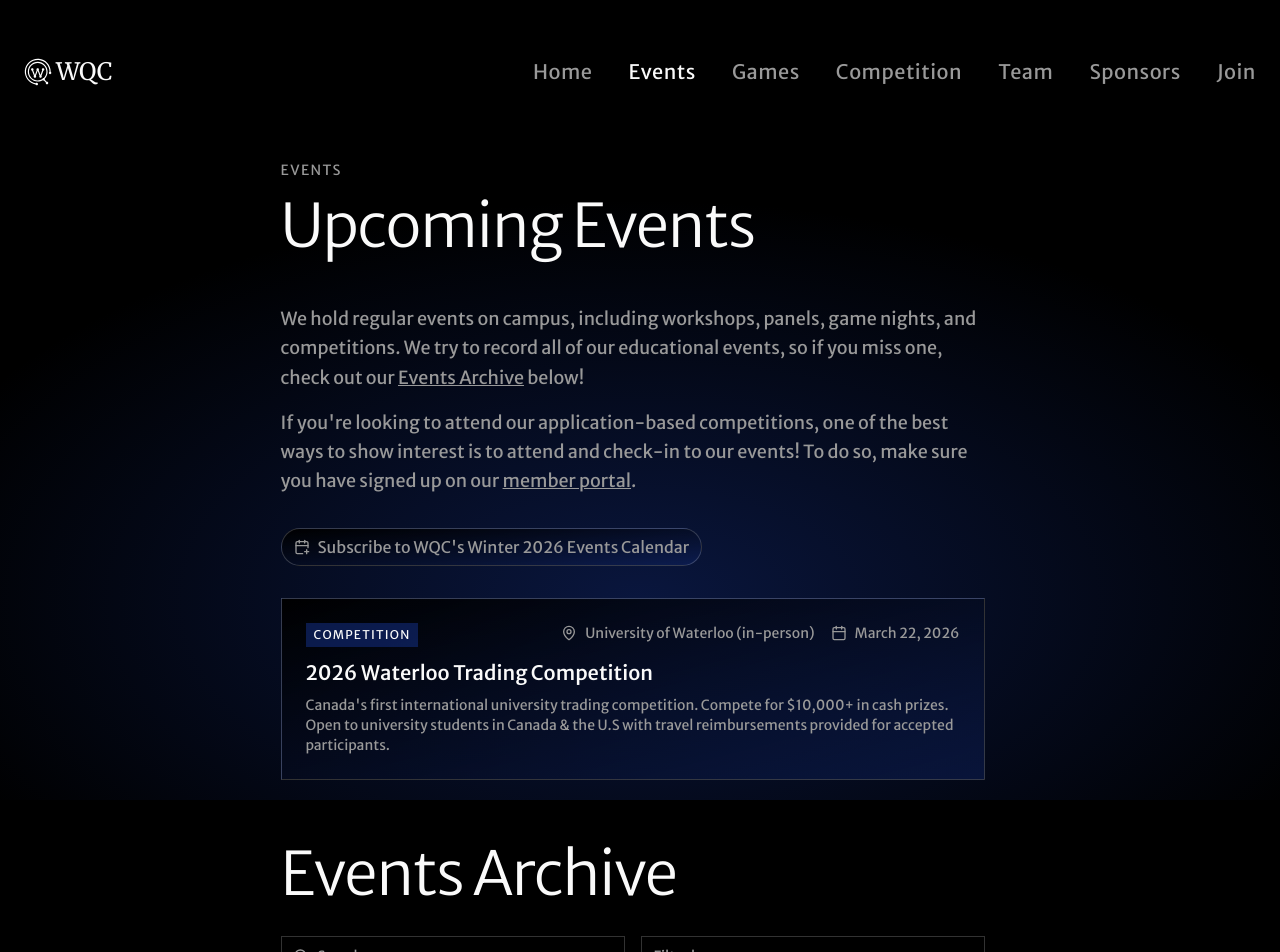
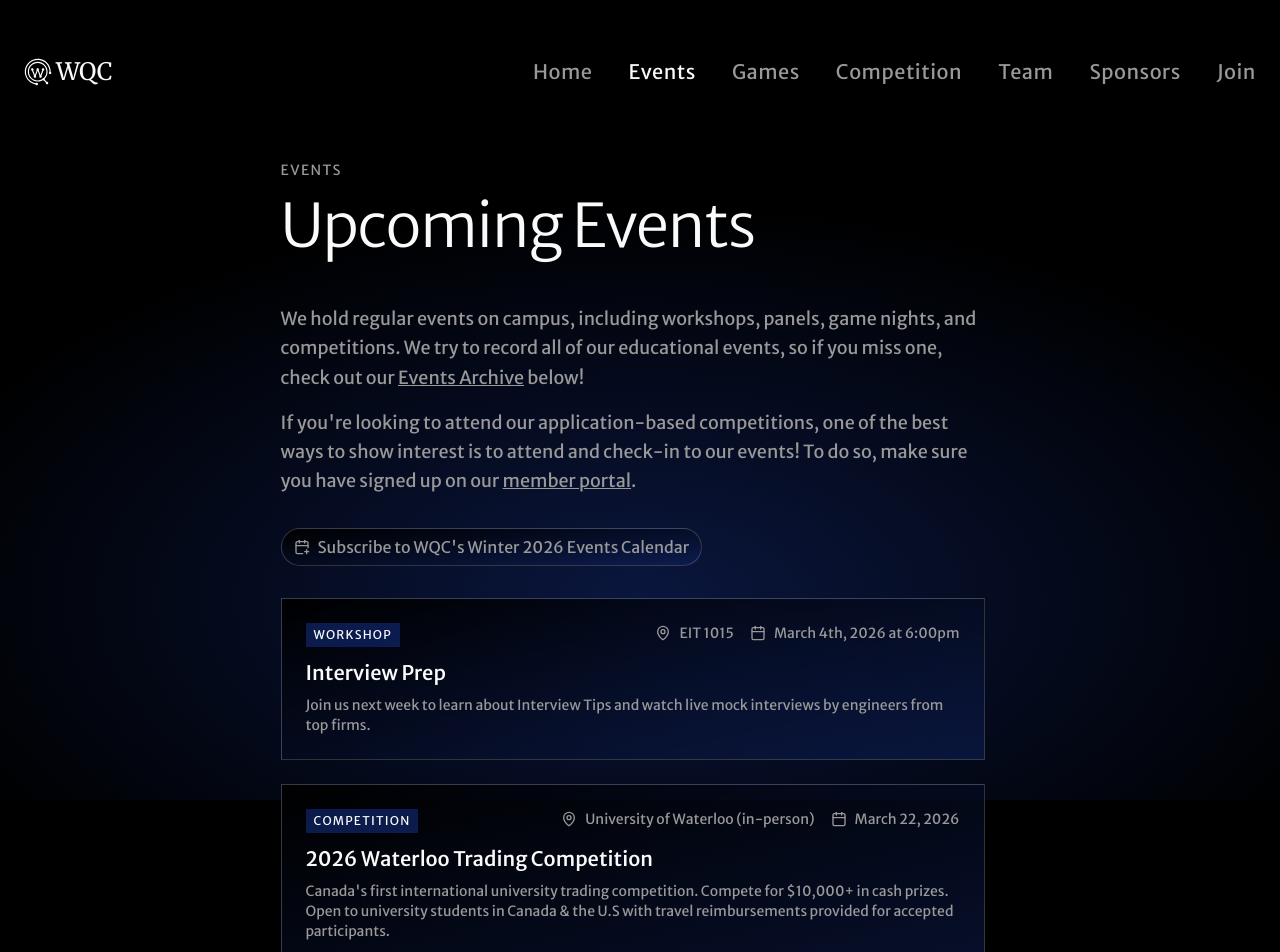
Before and after one commit to waterlooquantclub/waterlooquantclub.github.io, a React (Vite) app in the folder client/: page /events in a window 1280 px wide. Shown: the top 952 px of the page. Built offline with nearby package versions, Linux system fonts and the light colour scheme; the HTML template or start-up script is replaced by a standard one.

Commit message:
swe interview prep

```diff
--- a/client/src/pages/Events.tsx
+++ b/client/src/pages/Events.tsx
@@ -15,6 +15,14 @@ import {
 } from "@/components/ui/select";
 
 const events: EventData[] = [
+  {
+    title: "Interview Prep",
+    date: "March 4th, 2026 at 6:00pm",
+    location: "EIT 1015",
+    type: "Workshop",
+    posterImage: "/events/swe-interview-prep-w26.png",
+    description: "Join us next week to learn about Interview Tips and watch live mock interviews by engineers from top firms.",
+  },
   {
     title: "2026 Waterloo Trading Competition",
     date: "March 22, 2026",
```
Also changed, not shown: client/public/events/swe-interview-prep-w26.png (added).
